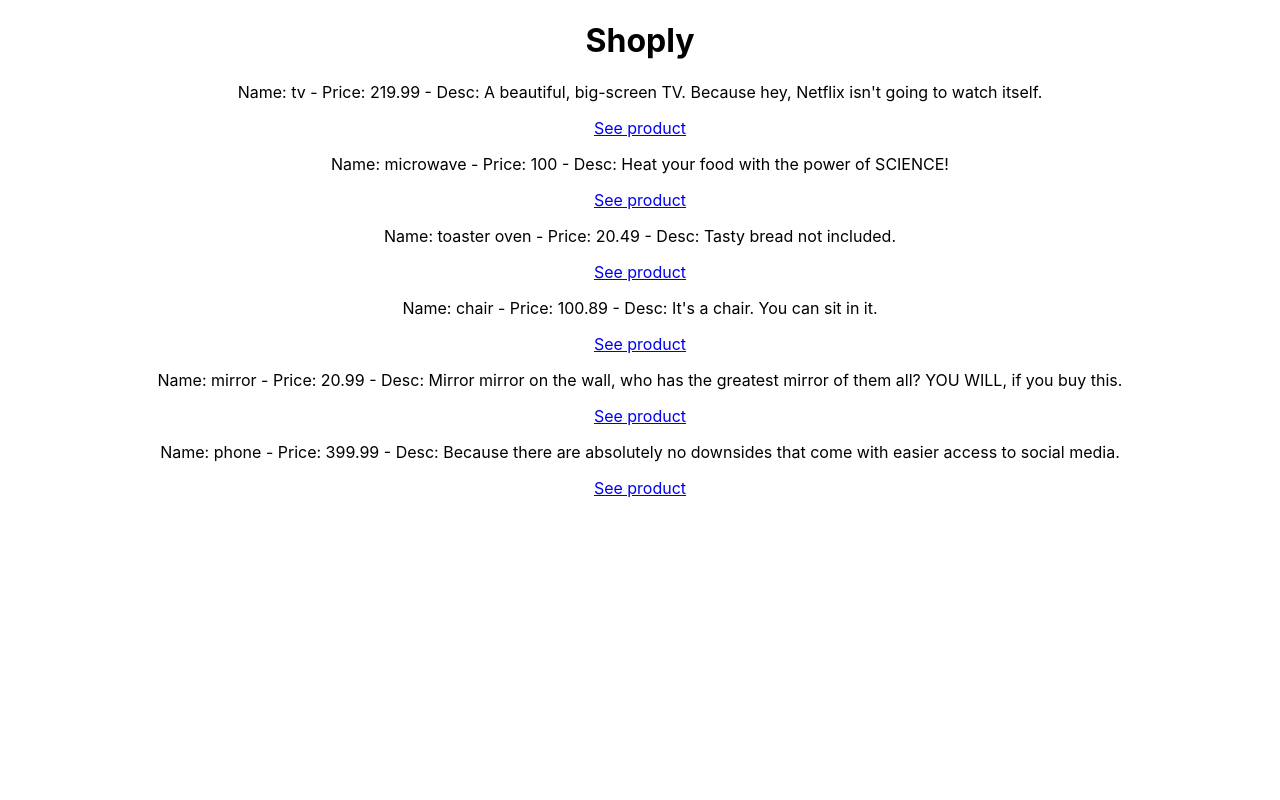
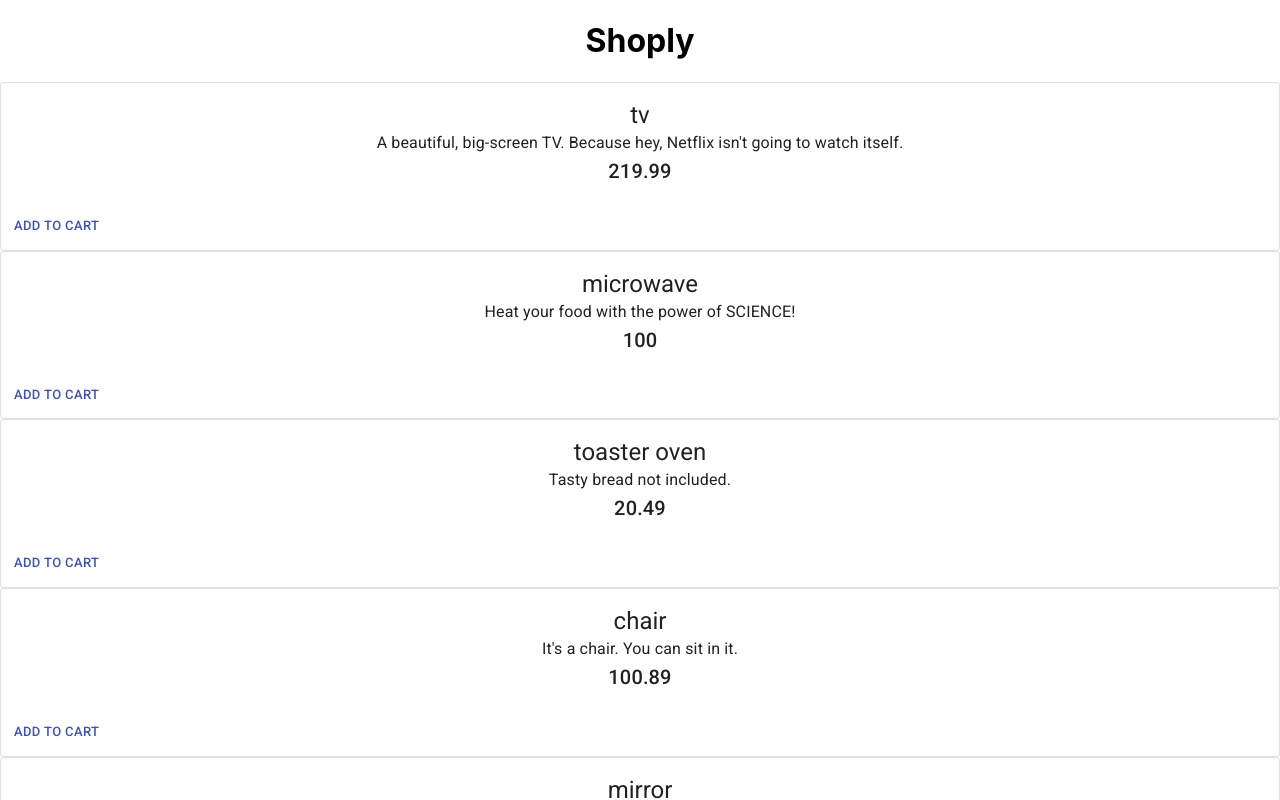
Before and after one commit to sivadej/shoply-redux, a React (Create React App) app: page / in a window 1280 px wide. Shown: the top 800 px of the page. Built offline with nearby package versions, Linux system fonts and the light colour scheme.

Commit message:
styling with material-ui

```diff
--- a/package.json
+++ b/package.json
@@ -3,6 +3,7 @@
   "version": "0.1.0",
   "private": true,
   "dependencies": {
+    "@material-ui/core": "^4.9.14",
     "@testing-library/jest-dom": "^4.2.4",
     "@testing-library/react": "^9.5.0",
     "@testing-library/user-event": "^7.2.1",
--- a/public/index.html
+++ b/public/index.html
@@ -9,6 +9,7 @@
       name="description"
       content="Web site created using create-react-app"
     />
+    <link rel="stylesheet" href="https://fonts.googleapis.com/css?family=Roboto:300,400,500,700&display=swap" />
     <link rel="apple-touch-icon" href="%PUBLIC_URL%/logo192.png" />
     <!--
       manifest.json provides metadata used when your web app is installed on a
--- /dev/null
+++ b/src/ProductCard.js
@@ -0,0 +1,41 @@
+import React from 'react';
+import { makeStyles } from '@material-ui/core/styles';
+import Card from '@material-ui/core/Card';
+import CardActions from '@material-ui/core/CardActions';
+import CardContent from '@material-ui/core/CardContent';
+import Button from '@material-ui/core/Button';
+import Typography from '@material-ui/core/Typography';
+
+const useStyles = makeStyles({
+  root: { minWidth: 275 },
+  title: { fontSize: 14 },
+  pos: { marginBottom: 12 }
+});
+
+const ProductCard = ({product}) => {
+  const {id, name, price, description} = product;
+  const classes = useStyles();
+
+  return (
+    <div>
+      <Card className={classes.root} variant='outlined'>
+        <CardContent>
+          <Typography variant='h5' component='h2'>
+            {name}
+          </Typography>
+          <Typography>
+            {description}
+          </Typography>
+          <Typography variant='h6'>
+            {price}
+          </Typography>
+        </CardContent>
+        <CardActions>
+          <Button size='small' color='primary'>Add to Cart</Button>
+        </CardActions>
+      </Card>
+    </div>
+  )
+}
+
+export default ProductCard;
--- a/src/Products.js
+++ b/src/Products.js
@@ -1,6 +1,7 @@
 import React from 'react';
 import { Link } from 'react-router-dom';
 import { useSelector } from 'react-redux';
+import ProductCard from './ProductCard';
 
 // products data is object with id as key
 // and value as object containing product descriptions
@@ -8,17 +9,12 @@ import { useSelector } from 'react-redux';
 
 const Products = () => {
   const products = useSelector(st => st.products);
-  // component is rendering twice on load.
-  // may need to add conditional 'isLoaded' logic to prevent this?
-
+  // NOTE: component is rendering twice on load.
   console.log('rendering Products', products)
   return (
   <div>
     {Object.keys(products).map(id=>(
-      <div>
-        <p>Name: {products[id].name} - Price: {products[id].price} - Desc: {products[id].description}</p>
-        <p><Link to={`/products/${id}`}>See product</Link></p>
-      </div>
+        <ProductCard product={products[id]}/>
     ))}
   </div>
   );
```
Also changed, not shown: src/ProductDetail.js (added, +18 -0 lines), 1 other file (tests, documents, lock files or other folders).
